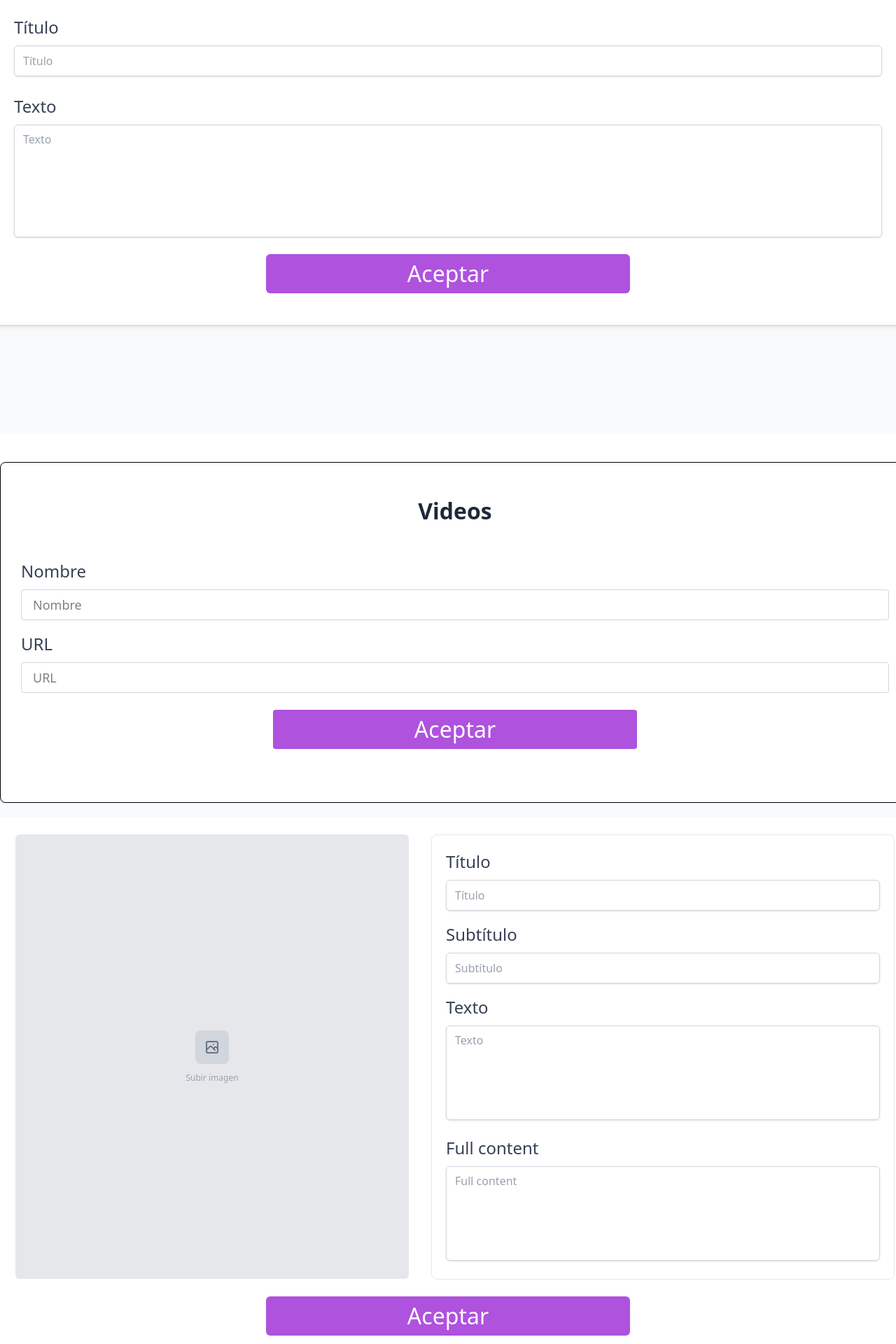
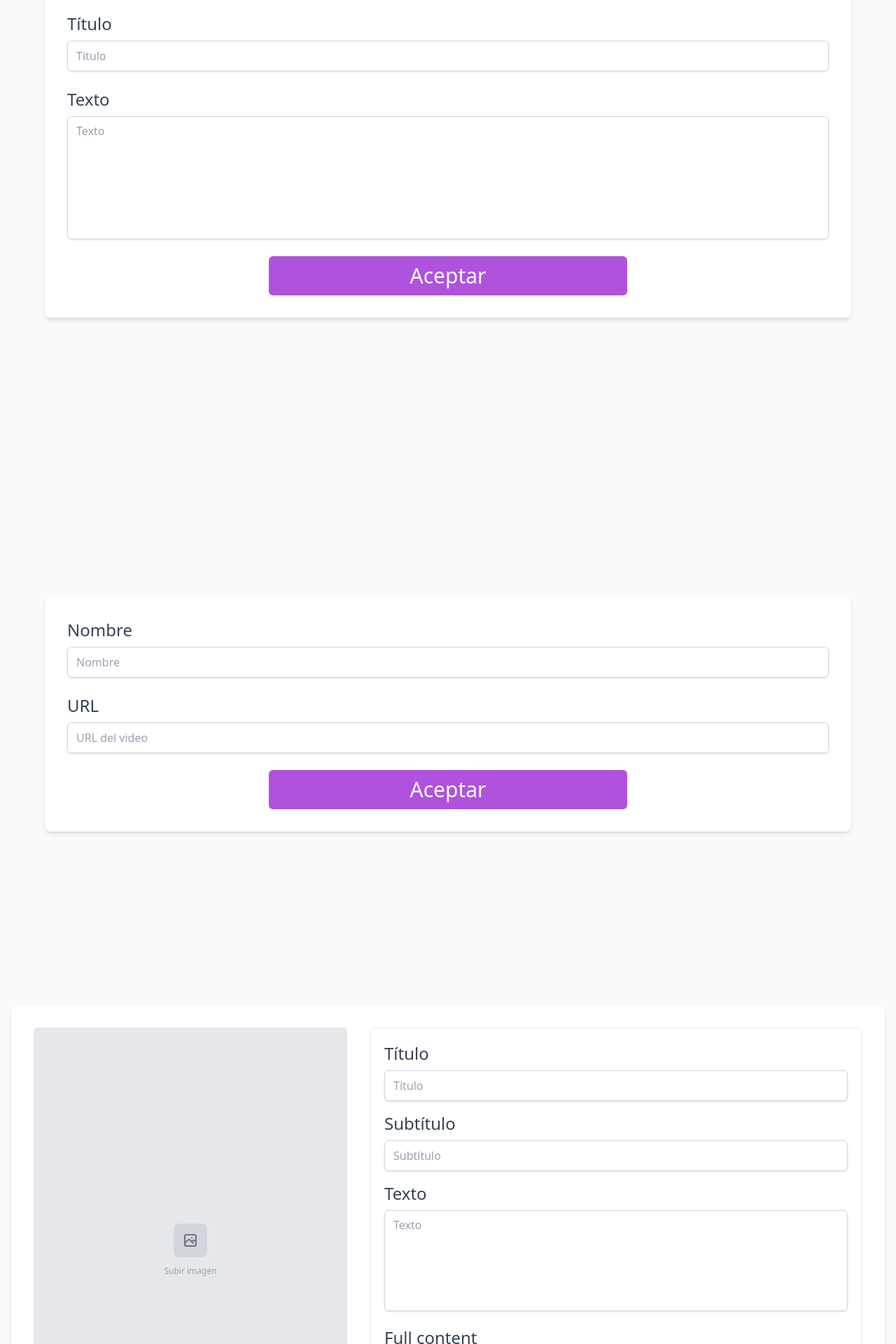
Before and after one commit to anthonyramosc/paco_web, a React (Vite) app: page /administration in a window 1280 px wide. Shown: the part 180-2100 px from the top of the page at 70% size. Built offline with nearby package versions, Linux system fonts and the light colour scheme.

Commit message:
administration panel modifed
added logic to change posts data

```diff
--- a/src/components/administration/contentComp/content.tsx
+++ b/src/components/administration/contentComp/content.tsx
@@ -1,4 +1,5 @@
 import { useState, useRef } from "react";
+import api from "../../../service/api";
 
 export default function ContentForm() {
     const [titulo, setTitulo] = useState("");
@@ -6,14 +7,52 @@ export default function ContentForm() {
     const [texto, setTexto] = useState("");
     const [fullContent, setFullContent] = useState("");
     const [imagen, setImagen] = useState<string | null>(null);
+    const [isLoading, setIsLoading] = useState(false);
+    const [message, setMessage] = useState("");
     const fileInputRef = useRef<HTMLInputElement | null>(null);
 
-    const handleSubmit = () => {
-        console.log("Título:", titulo);
-        console.log("Subtítulo:", subtitulo);
-        console.log("Texto:", texto);
-        console.log("Full content:", fullContent);
-        console.log("Imagen:", imagen);
+    // ID del post que quieres actualizar
+    const postId = "1ff2a202-b6a7-4622-bf97-99f0924bb1d9";
+
+    const handleSubmit = async () => {
+        // Validar que al menos título o contenido tengan contenido
+        if (!titulo.trim() && !texto.trim()) {
+            setMessage("Por favor, ingresa al menos un título o contenido");
+            return;
+        }
+
+        setIsLoading(true);
+        setMessage("");
+
+        try {
+            // Preparar los datos para enviar (solo título y contenido)
+            const updateData: any = {};
+            if (titulo.trim()) updateData.title = titulo.trim();
+            if (texto.trim()) updateData.content = texto.trim();
+
+            const response = await api.patch(`/posts/${postId}`, updateData);
+
+            setMessage("¡Post actualizado exitosamente!");
+            console.log("Post actualizado:", response.data);
+
+        } catch (error: any) {
+            console.error("Error:", error);
+            let errorMessage = 'Error al actualizar el post';
+
+            if (error.response?.data?.message) {
+                if (Array.isArray(error.response.data.message)) {
+                    errorMessage = error.response.data.message.join(', ');
+                } else {
+                    errorMessage = error.response.data.message;
+                }
+            } else if (error.message) {
+                errorMessage = error.message;
+            }
+
+            setMessage(`Error: ${errorMessage}`);
+        } finally {
+            setIsLoading(false);
+        }
     };
 
     const handleImageChange = (e: React.ChangeEvent<HTMLInputElement>) => {
@@ -28,13 +67,25 @@ export default function ContentForm() {
     };
 
     return (
-        <div className="min-h-screen flex items-center justify-center bg-gray-50">
-            <div className="w-[1300px] h-[758px] bg-white rounded-lg shadow-md flex flex-col justify-between items-center px-8 py-6">
-                <div className="flex gap-8 w-full">
+        <div className="min-h-screen flex items-center justify-center bg-gray-50 p-4">
+            <div className="w-full max-w-7xl bg-white rounded-lg shadow-md flex flex-col items-center p-4 md:p-8">
+
+                {/* Mensaje de estado */}
+                {message && (
+                    <div className={`w-full max-w-md mb-4 p-3 rounded-md text-center ${
+                        message.includes('Error')
+                            ? 'bg-red-100 text-red-700 border border-red-300'
+                            : 'bg-green-100 text-green-700 border border-green-300'
+                    }`}>
+                        {message}
+                    </div>
+                )}
+
+                <div className="flex flex-col lg:flex-row gap-8 w-full">
                     {/* Imagen / Uploader */}
-                    <div className="flex-shrink-0">
+                    <div className="flex-shrink-0 w-full lg:w-auto flex justify-center">
                         <div
-                            className="w-[562px] h-[635px] bg-gray-200 rounded-md flex items-center justify-center cursor-pointer overflow-hidden"
+                            className="w-full max-w-md lg:w-[562px] h-64 sm:h-80 lg:h-[635px] bg-gray-200 rounded-md flex items-center justify-center cursor-pointer overflow-hidden"
                             onClick={() => fileInputRef.current?.click()}
                         >
                             {imagen ? (
@@ -69,17 +120,18 @@ export default function ContentForm() {
                                 onChange={handleImageChange}
                                 ref={fileInputRef}
                                 className="hidden"
+                                disabled={isLoading}
                             />
                         </div>
                     </div>
 
                     {/* Formulario */}
-                    <div className="flex-1 border border-gray-200 rounded-lg p-5 space-y-4">
+                    <div className="flex-1 border border-gray-200 rounded-lg p-4 md:p-5 space-y-4 min-w-0">
                         {/* Campo Título */}
                         <div>
                             <label
                                 htmlFor="titulo"
-                                className="block font-medium text-gray-700 mb-2 text-[24px]"
+                                className="block font-medium text-gray-700 mb-2 text-lg md:text-xl lg:text-2xl"
                             >
                                 Título
                             </label>
@@ -89,7 +141,8 @@ export default function ContentForm() {
                                 value={titulo}
                                 onChange={(e) => setTitulo(e.target.value)}
                                 placeholder="Título"
-                                className="w-[620px] h-[44px] min-w-[240px] px-3 border border-gray-300 rounded-md shadow-sm placeholder-gray-400 focus:outline-none focus:ring-2 focus:ring-purple-500 focus:border-purple-500"
+                                className="w-full h-11 px-3 border border-gray-300 rounded-md shadow-sm placeholder-gray-400 focus:outline-none focus:ring-2 focus:ring-purple-500 focus:border-purple-500"
+                                disabled={isLoading}
                             />
                         </div>
 
@@ -97,7 +150,7 @@ export default function ContentForm() {
                         <div>
                             <label
                                 htmlFor="subtitulo"
-                                className="block font-medium text-gray-700 mb-2 text-[24px]"
+                                className="block font-medium text-gray-700 mb-2 text-lg md:text-xl lg:text-2xl"
                             >
                                 Subtítulo
                             </label>
@@ -107,7 +160,8 @@ export default function ContentForm() {
                                 value={subtitulo}
                                 onChange={(e) => setSubtitulo(e.target.value)}
                                 placeholder="Subtítulo"
-                                className="w-[620px] h-[44px] min-w-[240px] px-3 border border-gray-300 rounded-md shadow-sm placeholder-gray-400 focus:outline-none focus:ring-2 focus:ring-purple-500 focus:border-purple-500"
+                                className="w-full h-11 px-3 border border-gray-300 rounded-md shadow-sm placeholder-gray-400 focus:outline-none focus:ring-2 focus:ring-purple-500 focus:border-purple-500"
+                                disabled={isLoading}
                             />
                         </div>
 
@@ -115,7 +169,7 @@ export default function ContentForm() {
                         <div>
                             <label
                                 htmlFor="texto"
-                                className="block font-medium text-gray-700 mb-2 text-[24px]"
+                                className="block font-medium text-gray-700 mb-2 text-lg md:text-xl lg:text-2xl"
                             >
                                 Texto
                             </label>
@@ -124,7 +178,8 @@ export default function ContentForm() {
                                 value={texto}
                                 onChange={(e) => setTexto(e.target.value)}
                                 placeholder="Texto"
-                                className="w-[620px] h-[135px] px-3 py-2 border border-gray-300 rounded-md shadow-sm placeholder-gray-400 resize-none focus:outline-none focus:ring-2 focus:ring-purple-500 focus:border-purple-500"
+                                className="w-full h-32 md:h-36 px-3 py-2 border border-gray-300 rounded-md shadow-sm placeholder-gray-400 resize-none focus:outline-none focus:ring-2 focus:ring-purple-500 focus:border-purple-500"
+                                disabled={isLoading}
                             />
                         </div>
 
@@ -132,7 +187,7 @@ export default function ContentForm() {
                         <div>
                             <label
                                 htmlFor="fullContent"
-                                className="block font-medium text-gray-700 mb-2 text-[24px]"
+                                className="block font-medium text-gray-700 mb-2 text-lg md:text-xl lg:text-2xl"
                             >
                                 Full content
                             </label>
@@ -141,19 +196,25 @@ export default function ContentForm() {
                                 value={fullContent}
                                 onChange={(e) => setFullContent(e.target.value)}
                                 placeholder="Full content"
-                                className="w-[620px] h-[135px] px-3 py-2 border border-gray-300 rounded-md shadow-sm placeholder-gray-400 resize-none focus:outline-none focus:ring-2 focus:ring-purple-500 focus:border-purple-500"
+                                className="w-full h-32 md:h-36 px-3 py-2 border border-gray-300 rounded-md shadow-sm placeholder-gray-400 resize-none focus:outline-none focus:ring-2 focus:ring-purple-500 focus:border-purple-500"
+                                disabled={isLoading}
                             />
                         </div>
                     </div>
                 </div>
 
                 {/* Botón Aceptar */}
-                <div className="flex justify-center mt-6">
+                <div className="flex justify-center mt-6 w-full">
                     <button
                         onClick={handleSubmit}
-                        className="w-[520px] h-[56px] text-[32px] text-white font-medium rounded-md bg-[#AF52DE] hover:bg-[#9e3cd4] transition-colors duration-200 focus:outline-none focus:ring-2 focus:ring-[#AF52DE] focus:ring-offset-2"
+                        disabled={isLoading}
+                        className={`w-full max-w-md md:max-w-lg h-12 md:h-14 text-xl md:text-2xl lg:text-3xl text-white font-medium rounded-md transition-colors duration-200 focus:outline-none focus:ring-2 focus:ring-[#AF52DE] focus:ring-offset-2 ${
+                            isLoading
+                                ? 'bg-gray-400 cursor-not-allowed'
+                                : 'bg-[#AF52DE] hover:bg-[#9e3cd4]'
+                        }`}
                     >
-                        Aceptar
+                        {isLoading ? 'Actualizando...' : 'Actualizar Post'}
                     </button>
                 </div>
             </div>
--- a/src/components/administration/textComp/text.tsx
+++ b/src/components/administration/textComp/text.tsx
@@ -10,14 +10,14 @@ export default function Texfrom() {
   };
 
   return (
-    <div className="min-h-screen flex items-center justify-center bg-gray-50">
-      <div className="w-[1300px] h-[487px] bg-white rounded-lg shadow-md flex flex-col justify-center items-center px-8 py-6">
+    <div className="min-h-screen flex items-center justify-center bg-gray-50 p-4">
+      <div className="w-full max-w-6xl bg-white rounded-lg shadow-md flex flex-col justify-center items-center p-4 md:p-8">
 
         {/* Bloque Título */}
-        <div className="flex flex-col justify-start w-[1240px] h-[89px]">
+        <div className="flex flex-col justify-start w-full mb-6">
           <label
             htmlFor="titulo"
-            className="block font-medium text-gray-700 mb-2 text-[24px]"
+            className="block font-medium text-gray-700 mb-2 text-lg md:text-xl lg:text-2xl"
           >
             Título
           </label>
@@ -27,15 +27,16 @@ export default function Texfrom() {
               value={titulo}
               onChange={(e) => setTitulo(e.target.value)}
               placeholder="Título"
-            className="w-[1240px] h-[44px] min-w-[240px] px-3 border border-gray-300 rounded-md shadow-sm placeholder-gray-400 focus:outline-none focus:ring-2 focus:ring-purple-500 focus:border-purple-500"
+              className="w-full h-11 px-3 border border-gray-300 rounded-md shadow-sm placeholder-gray-400 focus:outline-none focus:ring-2 focus:ring-purple-500 focus:border-purple-500"
             />
         </div>
 
         {/* Bloque Texto */}
-        <div className="flex flex-col justify-start mt-6 w-[1240px] h-[205px]">
+        <div className="flex flex-col justify-start w-full mb-6">
           <label
             htmlFor="texto"
-            className="block font-medium text-gray-700 mb-2 text-[24px]"
+            className="block font-medium text-gray-700
+            mb-2 text-lg md:text-xl lg:text-2xl"
           >
             Texto
           </label>
@@ -44,14 +45,14 @@ export default function Texfrom() {
             value={texto}
             onChange={(e) => setTexto(e.target.value)}
             placeholder="Texto"
-            className="w-[1240px] h-[175px] px-3 py-2 border border-gray-300 rounded-md shadow-sm placeholder-gray-400 resize-none focus:outline-none focus:ring-2 focus:ring-purple-500 focus:border-purple-500"
+            className="w-full h-32 sm:h-40 md:h-44 px-3 py-2 border border-gray-300 rounded-md shadow-sm placeholder-gray-400 resize-none focus:outline-none focus:ring-2 focus:ring-purple-500 focus:border-purple-500"
           />
         </div>
 
         {/* Botón Aceptar */}
         <button
           onClick={handleSubmit}
-          className="mt-6 w-[520px] h-[56px] text-[32px] text-white font-medium rounded-md bg-[#AF52DE] hover:bg-[#9e3cd4] transition-colors duration-200 focus:outline-none focus:ring-2 focus:ring-[#AF52DE] focus:ring-offset-2"
+          className="w-full max-w-md md:max-w-lg h-12 md:h-14 text-xl md:text-2xl lg:text-3xl text-white font-medium rounded-md bg-[#AF52DE] hover:bg-[#9e3cd4] transition-colors duration-200 focus:outline-none focus:ring-2 focus:ring-[#AF52DE] focus:ring-offset-2"
         >
           Aceptar
         </button>
--- a/src/components/administration/videoComp/video.tsx
+++ b/src/components/administration/videoComp/video.tsx
@@ -1,64 +1,62 @@
-import React, { useState } from "react";
+import { useState } from "react";
 
-const Videoadm: React.FC = () => {
+export default function Videoadm() {
   const [nombre, setNombre] = useState("");
   const [codigo, setCodigo] = useState("");
 
-    const handleSubmit = (e: React.FormEvent) => {
-        e.preventDefault();
+  const handleSubmit = () => {
     console.log("Nombre:", nombre);
     console.log("Código:", codigo);
   };
 
   return (
-        <div className="w-[1300px] h-[487px] mx-auto mt-10 border rounded-lg p-6 flex flex-col items-center gap-6 shadow-md bg-white">
-            <div className="w-[1240px] h-[89px] flex items-center justify-center">
-                <h1 className="text-[32px] font-semibold text-gray-800">Videos</h1>
-            </div>
+    <div className="min-h-screen flex items-center justify-center bg-gray-50 p-4">
+      <div className="w-full max-w-6xl bg-white rounded-lg shadow-md flex flex-col justify-center items-center p-4 md:p-8">
 
-            <form
-                onSubmit={handleSubmit}
-                className="w-[1240px] h-[205px] flex flex-col justify-between"
+        {/* Bloque Nombre */}
+        <div className="flex flex-col justify-start w-full mb-6">
+          <label
+            htmlFor="nombre"
+            className="block font-medium text-gray-700 mb-2 text-lg md:text-xl lg:text-2xl"
           >
-                <div className="flex flex-col gap-2">
-                    <label htmlFor="nombre" className="text-[24px] font-medium text-gray-700">
             Nombre
           </label>
           <input
+            type="text"
             id="nombre"
-                        type="text"
-                        placeholder="Nombre"
             value={nombre}
             onChange={(e) => setNombre(e.target.value)}
-                        className="w-full min-w-[240px] h-[44px] border border-gray-300 rounded px-4 text-lg focus:outline-none focus:ring-2 focus:ring-purple-400"
+            placeholder="Nombre"
+            className="w-full h-11 px-3 border border-gray-300 rounded-md shadow-sm placeholder-gray-400 focus:outline-none focus:ring-2 focus:ring-purple-500 focus:border-purple-500"
           />
         </div>
 
-                <div className="flex flex-col gap-2 mt-4">
-                    <label htmlFor="URL" className="text-[24px] font-medium text-gray-700">
+        {/* Bloque URL */}
+        <div className="flex flex-col justify-start w-full mb-6">
+          <label
+            htmlFor="url"
+            className="block font-medium text-gray-700 mb-2 text-lg md:text-xl lg:text-2xl"
+          >
             URL
           </label>
           <input
-                        id="URL"
             type="text"
-                        placeholder="URL"
+            id="url"
             value={codigo}
             onChange={(e) => setCodigo(e.target.value)}
-                        className="w-full min-w-[240px] h-[44px] border border-gray-300 rounded px-4 text-lg focus:outline-none focus:ring-2 focus:ring-purple-400"
+            placeholder="URL del video"
+            className="w-full h-11 px-3 border border-gray-300 rounded-md shadow-sm placeholder-gray-400 focus:outline-none focus:ring-2 focus:ring-purple-500 focus:border-purple-500"
           />
         </div>
 
-                <div className="flex justify-center mt-6">
+        {/* Botón Aceptar */}
         <button
-                        type="submit"
-                        className="w-[520px] h-[56px] text-[32px] text-white text-[20px] bg-[#AF52DE] hover:bg-purple-600 rounded transition-all"
+          onClick={handleSubmit}
+          className="w-full max-w-md md:max-w-lg h-12 md:h-14 text-xl md:text-2xl lg:text-3xl text-white font-medium rounded-md bg-[#AF52DE] hover:bg-[#9e3cd4] transition-colors duration-200 focus:outline-none focus:ring-2 focus:ring-[#AF52DE] focus:ring-offset-2"
         >
           Aceptar
         </button>
       </div>
-            </form>
     </div>
   );
-};
-
-export default Videoadm;
+}
--- a/src/pages/Login.tsx
+++ b/src/pages/Login.tsx
@@ -41,7 +41,7 @@ export const Login: FC = () => {
             if (response.success) {
                 const token = Cookies.get("accessToken"); //localStorage.getItem('accessToken');
                 if (token) {
-                    navigate("/users", { replace: true });
+                    navigate("/administration", { replace: true });
                 } else {
                     setError("Login failed. No token found.");
                 }
@@ -83,7 +83,7 @@ export const Login: FC = () => {
                             layout="vertical"
                         >
                             <Form.Item
-                                name="Email"
+                                name="email"
                                 label="Email"
                                 rules={[
                                     { required: true, message: "E-mail required" },
--- a/src/service/api.ts
+++ b/src/service/api.ts
@@ -2,7 +2,7 @@ import axios from "axios";
 import Cookies from "js-cookie";
 
 const api = axios.create({
-    baseURL: "https://201.218.28.181:8087",
+    baseURL: "http://localhost:8000",
     headers: {
         "Content-Type": "application/json",
     },
```
Lines whose indentation alone changed are shown as unchanged.
